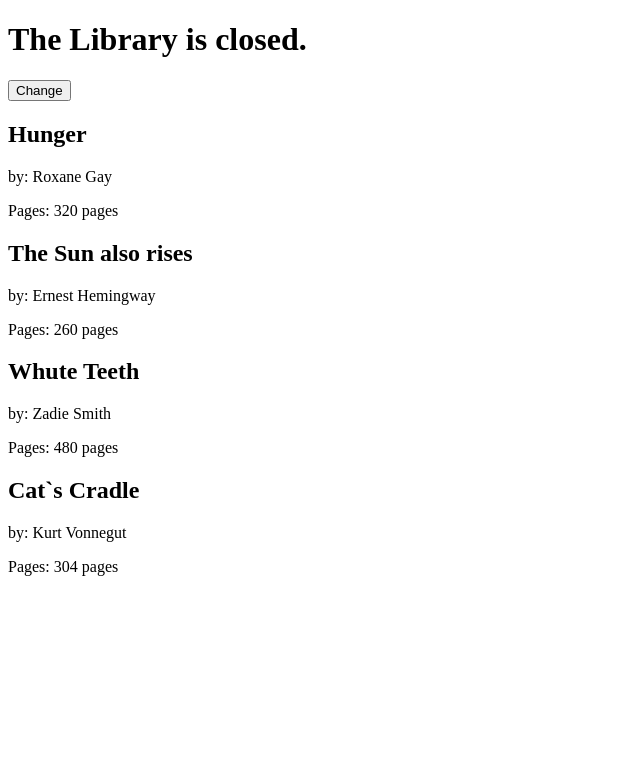
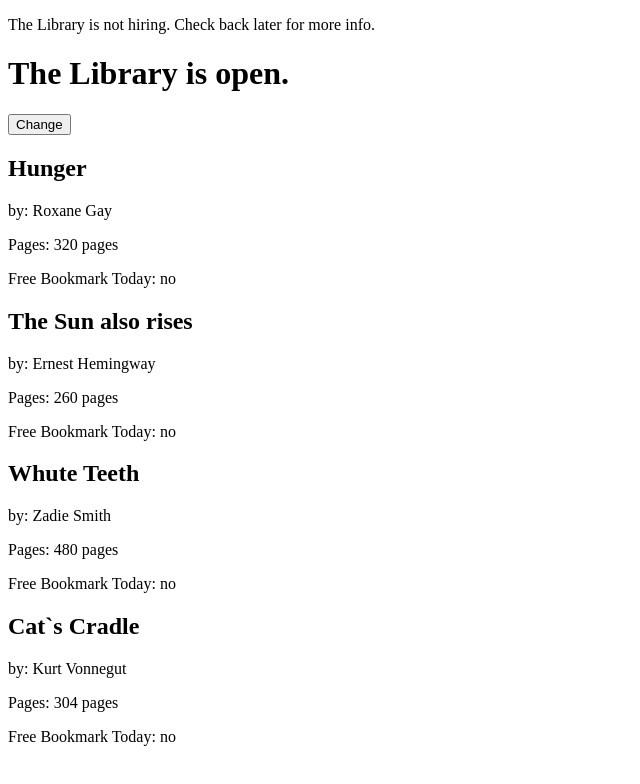
Before and after one commit to nora-vasileva/react-is-fun, a React (Create React App) app: page / in a window 1280 px wide. Shown: the top 784 px of the page, without its empty margins (0-640 px from the left). Built offline with nearby package versions, Linux system fonts and the light colour scheme.

Commit message:
more states

```diff
--- a/src/index.js
+++ b/src/index.js
@@ -8,23 +8,35 @@ let bookList = [
     {'title': 'Cat`s Cradle', 'author': 'Kurt Vonnegut', 'pages': 304 },
 ];
 
-const Book = ({author, title, pages}) => {
+const Book = ({author, title, pages, freeBookMark}) => {
     return(
         <section>
             <h2>{title}</h2>
             <p>by: {author}</p>
             <p>Pages: {pages} pages</p>
+            <p>Free Bookmark Today: {freeBookMark ? 'yes' : 'no'}</p>
         </section>
     )
 }
 
+const Hiring = () => {
+    return(
+        <div>
+            <p>The Library is hiring. Go to www.library.com/jobs for more information.</p>
+        </div>
+    )
+}
+
+const NotHiring = () =>
+    <div>
+        <p>The Library is not hiring. Check back later for more info.</p>
+    </div>
+
 class Library extends Component {
-    constructor(props) {
-        super(props)
-        this.state = {
-            open: false
-        }
-        this.toggleOpenClosed = this.toggleOpenClosed.bind(this);
+    state = {
+        open: true,
+        freeBookMark: false,
+        hiring: false
     }
     toggleOpenClosed = () => {
         this.setState({
@@ -35,9 +47,10 @@ class Library extends Component {
         const {books} = this.props;
         return(
             <div>
+                {this.state.hiring ? <Hiring /> : <NotHiring />}
                 <h1>The Library is {this.state.open ? 'open' : 'closed'}.</h1>
                 <button onClick={this.toggleOpenClosed}>Change</button>
-                { books.map( (book, i) => <Book key={i} title={book.title} author={book.author} pages={book.pages} /> ) }
+                { books.map( (book, i) => <Book key={i} title={book.title} author={book.author} pages={book.pages} freeBookMark={this.state.freeBookMark} /> ) }
             </div>
         )
     }
```
